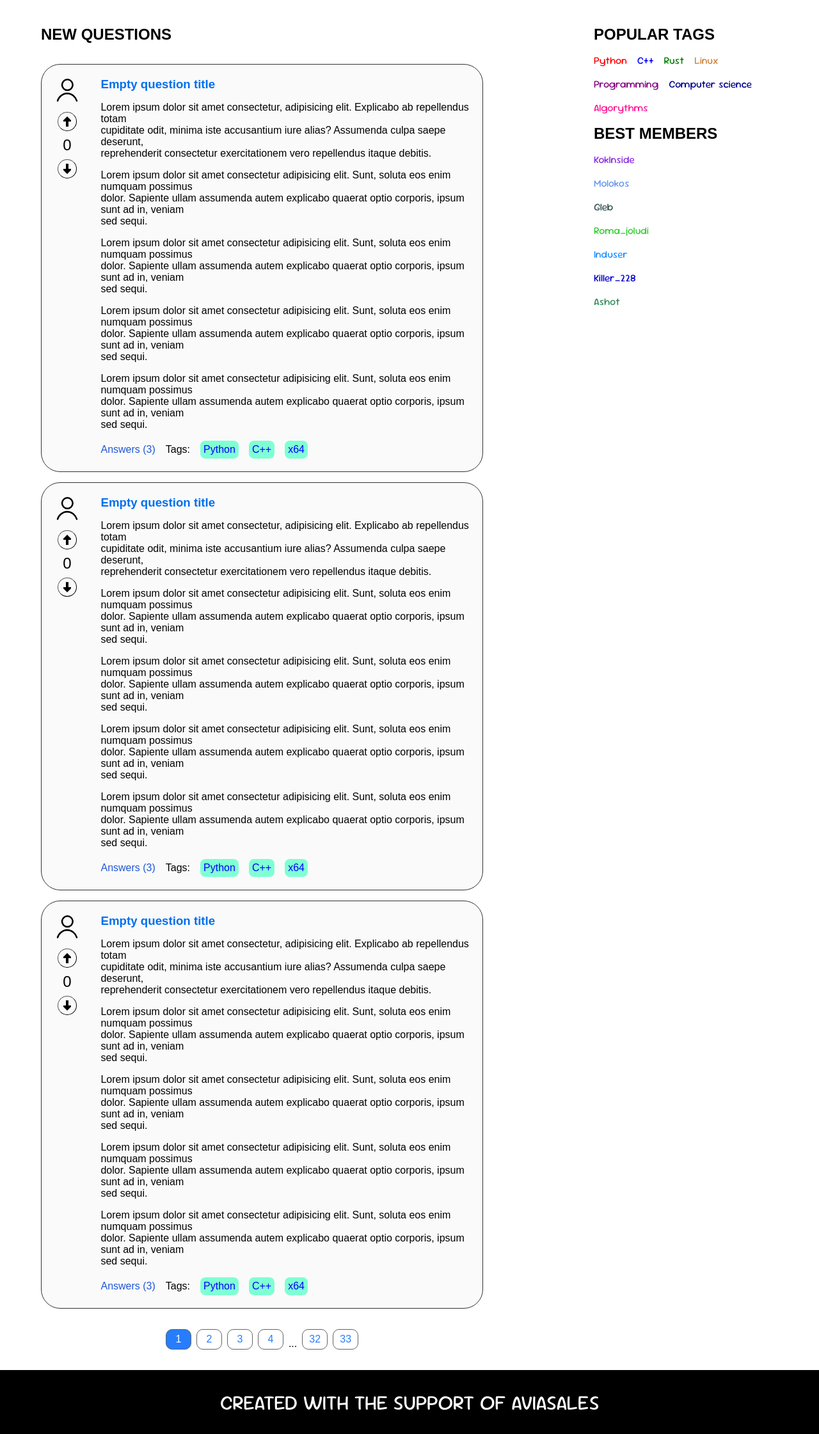
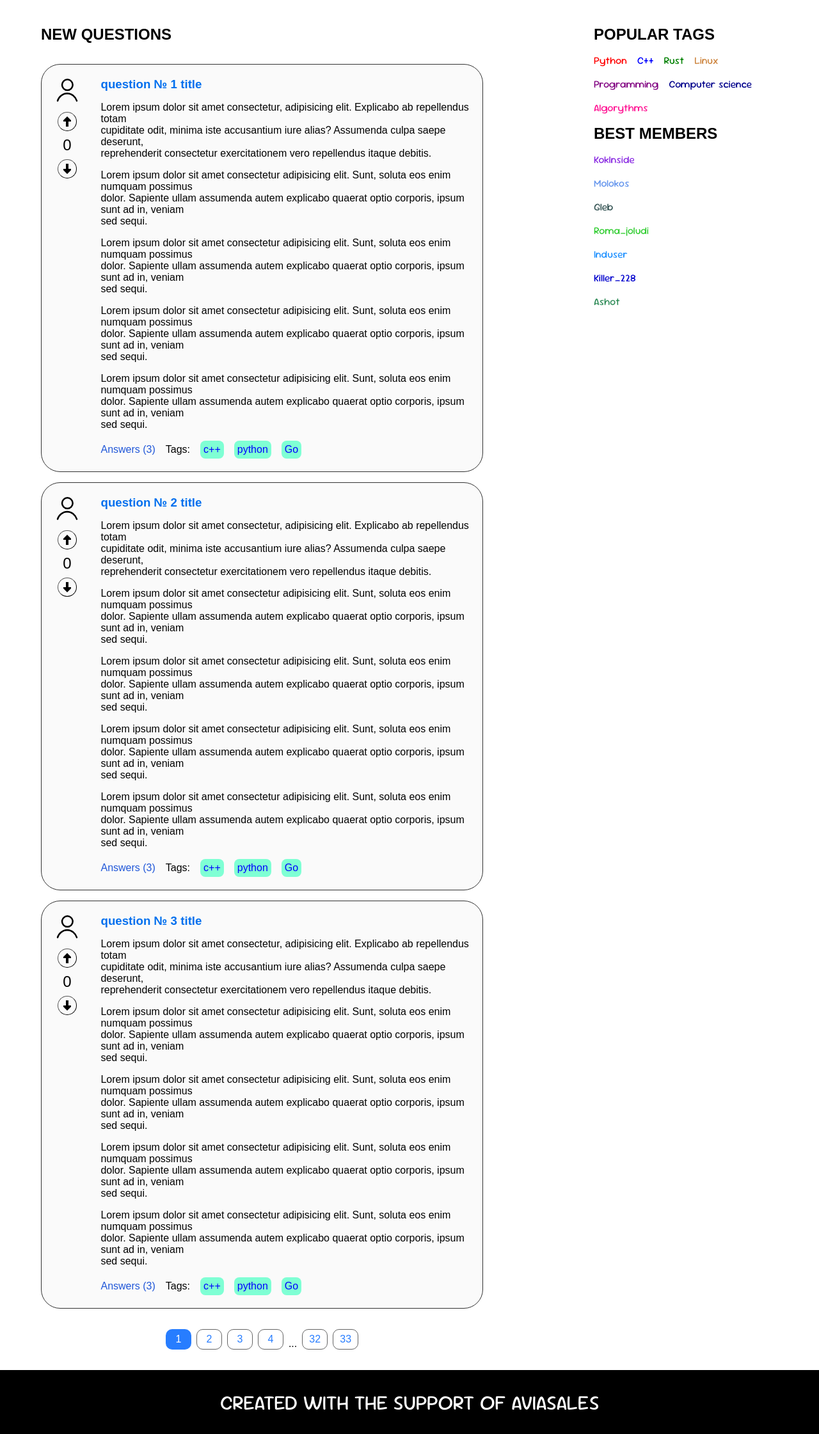
Before and after one commit to KokInside/WEB_HW, a Django app: page / in a window 1280 px wide. Shown: the part 87-2329 px from the top of the page at 64% size. Run offline with Django 5.2, Linux system fonts and the light colour scheme.

Commit message:
edit other templates

```diff
--- a/askme/templates/include/base.html
+++ b/askme/templates/include/base.html
@@ -11,6 +11,7 @@
 			.pagination_page_{{page.number}}{
 				color: white !important;
 				background-color: #277dff;
+				border-color: transparent !important;
 			}
 		</style>
     </head>
--- a/askme/templates/include/pagination.html
+++ b/askme/templates/include/pagination.html
@@ -4,7 +4,7 @@
 	{% if number == '…' %}
 	<span>...</span>
 	{% else %}
-	<a href="/?page={{ number }}" class="pagination_page_{{number}}">{{number}}</a>
+	<a href="{{path}}?page={{ number }}" class="pagination_page_{{number}}">{{number}}</a>
 	{% endif %}
 
 	{% endfor %}
--- a/askme/templates/include/question.html
+++ b/askme/templates/include/question.html
@@ -27,7 +27,7 @@
 
         <h3 class="question_header">
             <a href="./question.html" style="text-decoration: none; color: rgb(0, 111, 238)">
-                {% block question_title %}Empty question title{% endblock question_title %}
+                {{ question_title }}
             </a>
         </h3>
 
@@ -56,9 +56,14 @@
 
             <div class="question_tags">
                 Tags:
-                <a href="#">Python</a>
+
+				{% for tag in tags %}
+				<a href="">{{tag}}</a>
+				{% endfor %}
+
+                {% comment %} <a href="#">Python</a>
                 <a href="#">C++</a>
-                <a href="#">x64</a>
+                <a href="#">x64</a> {% endcomment %}
             </div>
 
         </footer>
--- a/askme/templates/index.html
+++ b/askme/templates/index.html
@@ -11,7 +11,9 @@ NEW QUESTIONS
 {% block content %}
 
 {% for question in page %}
-{% include "include/question.html" %}
+
+    {% include "include/question.html" with question_title=question.title tags=question.tags %}
+
 {% endfor %}
 
 {% include "include/pagination.html" %}
```
